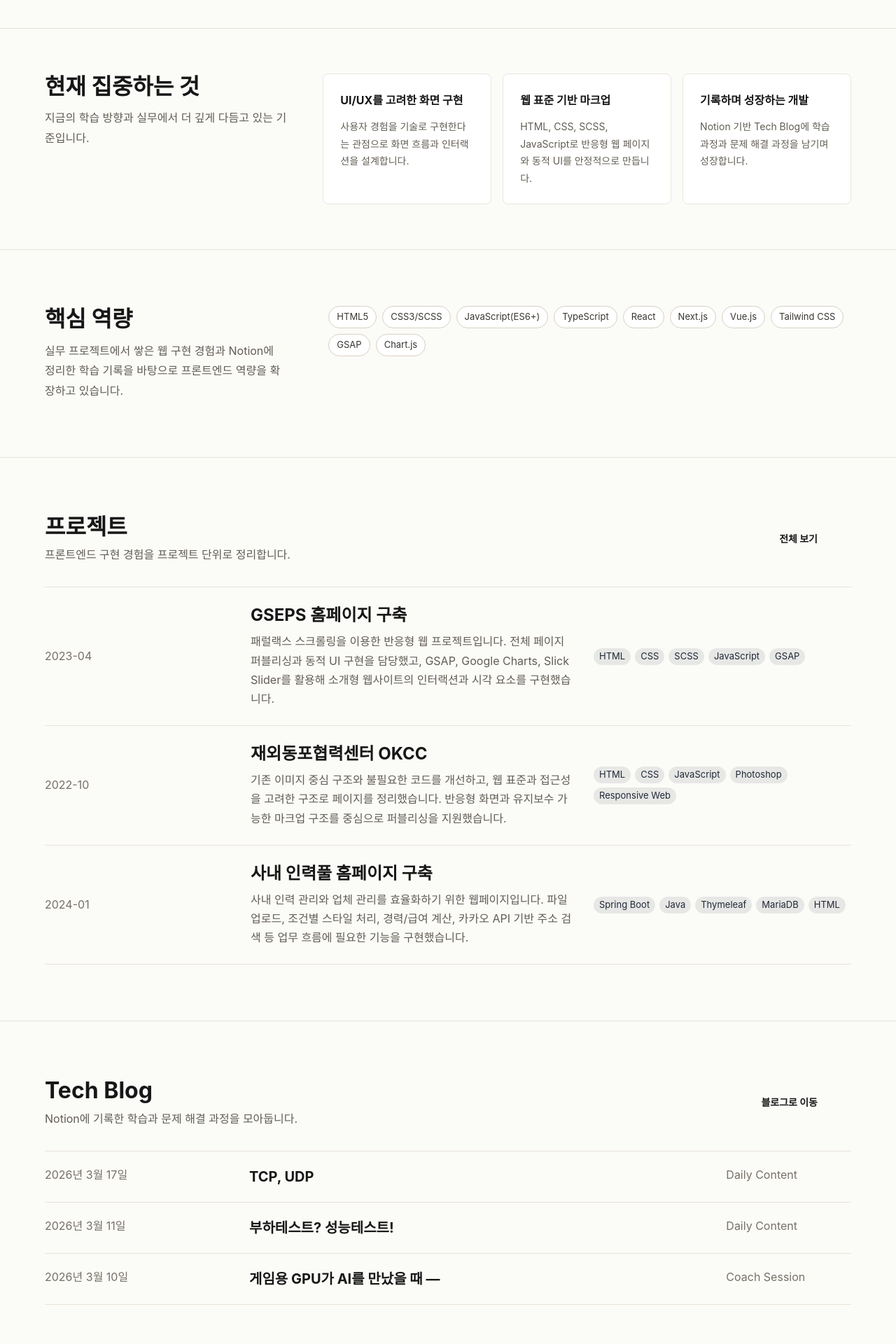
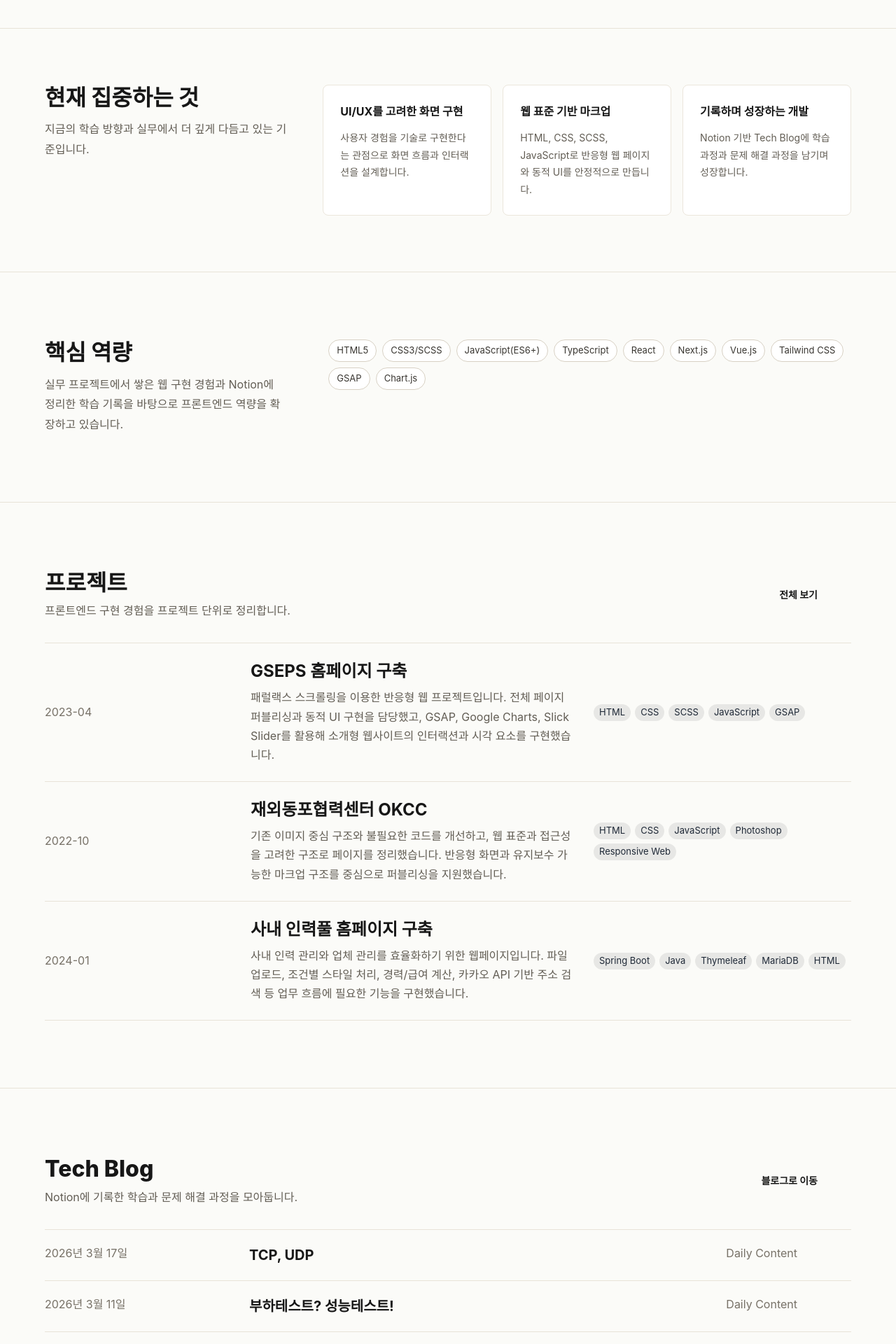
Before and after one commit to wynsumhi/wynsumhi.github.io, a React (Vite) app: page / in a window 1280 px wide. Shown: the part 760-2680 px from the top of the page at 70% size. Built offline with nearby package versions, Linux system fonts and the light colour scheme; some icons are missing; a web font is replaced by a local one.

Commit message:
style: 홈 섹션 여백과 제목 위계 조정

```diff
--- a/src/pages/Home/HomePage.tsx
+++ b/src/pages/Home/HomePage.tsx
@@ -151,11 +151,11 @@ const HomePage = () => {
       <Container
         maxWidth="lg"
         component="section"
-        sx={{ py: { xs: 6, md: 8 } }}
+        sx={{ py: { xs: 7, md: 10 } }}
       >
         <Grid container spacing={{ xs: 3, md: 5 }}>
           <Grid size={{ xs: 12, md: 4 }}>
-            <Typography variant="h3" fontWeight={700}>
+            <Typography variant="h3" fontWeight={800}>
               현재 집중하는 것
             </Typography>
             <Typography sx={{ mt: 1.5, color: "#625d54", lineHeight: 1.8 }}>
@@ -196,11 +196,11 @@ const HomePage = () => {
       <Container
         maxWidth="lg"
         component="section"
-        sx={{ py: { xs: 7, md: 10 } }}
+        sx={{ py: { xs: 8, md: 12 } }}
       >
         <Grid container spacing={{ xs: 4, md: 8 }}>
           <Grid size={{ xs: 12, md: 4 }}>
-            <Typography variant="h3" fontWeight={700}>
+            <Typography variant="h3" fontWeight={800}>
               핵심 역량
             </Typography>
             <Typography sx={{ mt: 1.5, color: "#625d54", lineHeight: 1.8 }}>
@@ -234,7 +234,7 @@ const HomePage = () => {
         id="home-projects"
         maxWidth="lg"
         component="section"
-        sx={{ py: { xs: 7, md: 10 } }}
+        sx={{ py: { xs: 8, md: 12 } }}
       >
         <Box
           sx={{
@@ -247,7 +247,7 @@ const HomePage = () => {
           }}
         >
           <Box>
-            <Typography variant="h3" fontWeight={700}>
+            <Typography variant="h3" fontWeight={800}>
               프로젝트
             </Typography>
             <Typography sx={{ mt: 1, color: "#625d54" }}>
@@ -306,7 +306,7 @@ const HomePage = () => {
       <Container
         maxWidth="lg"
         component="section"
-        sx={{ py: { xs: 7, md: 10 } }}
+        sx={{ py: { xs: 8, md: 12 } }}
       >
         <Box
           sx={{
@@ -319,7 +319,7 @@ const HomePage = () => {
           }}
         >
           <Box>
-            <Typography variant="h3" fontWeight={700}>
+            <Typography variant="h3" fontWeight={800}>
               Tech Blog
             </Typography>
             <Typography sx={{ mt: 1, color: "#625d54" }}>
@@ -381,8 +381,8 @@ const HomePage = () => {
 
       {/* 연락 섹션 */}
       <Box component="section" sx={{ bgcolor: "#171717", color: "#fff" }}>
-        <Container maxWidth="lg" sx={{ py: { xs: 7, md: 9 } }}>
-          <Typography variant="h3" fontWeight={700}>
+        <Container maxWidth="lg" sx={{ py: { xs: 8, md: 10 } }}>
+          <Typography variant="h3" fontWeight={800}>
             함께 이야기해요
           </Typography>
           <Typography sx={{ mt: 1.5, color: "#c9c3b8" }}>
```
